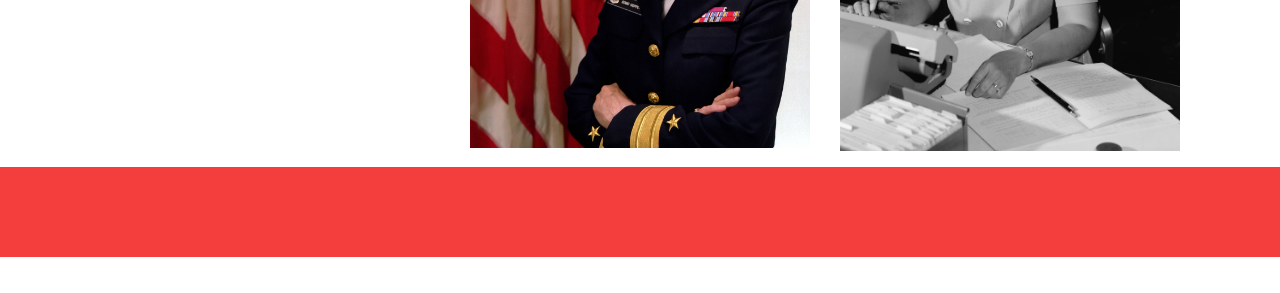
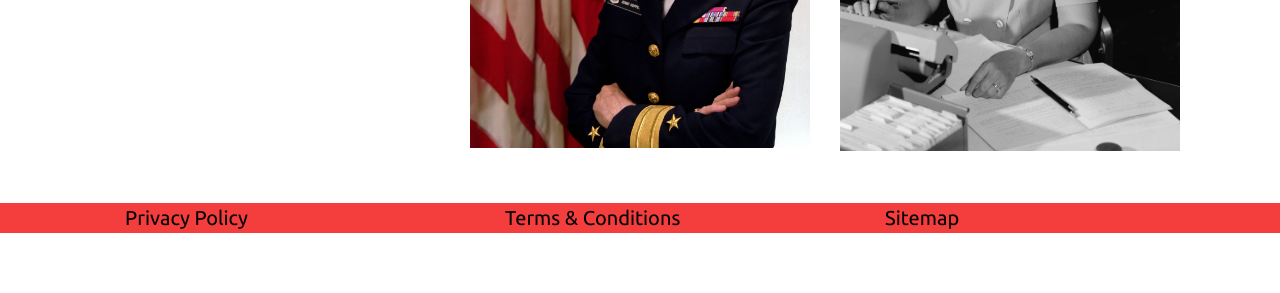
Before and after one commit to RachelEW/women-in-tech-with-bootstrap, a plain HTML site: page index.html in a window 1280 px wide. Shown: the part 551-844 px from the top of the page. After the commit the page ends 800 px from the top, so only its background shows below. Drawn offline with nearby package versions, Linux system fonts and the light colour scheme.

Commit message:
updates to footer

```diff
--- a/css/styles.css
+++ b/css/styles.css
@@ -136,3 +136,7 @@ blockquote::after {
 #footer {
   background-color: #f43d3d;
 }
+
+#footer ul li a:hover {
+  font-weight: bold;
+}
--- a/index.html
+++ b/index.html
@@ -52,26 +52,28 @@
   </nav>
   </div> <!-- /.container -->
 
-  <footer class="footer">
-    <ul id="footer">
-      <div class="container-fluid">
+  <footer>
+    <ul class="fixed-bottom" id="footer">
+      <div class="container">
+        <div class="row">
       <div class="col-md-4">
       <li>
-        <a href="#" Privacy Policy></a>
+        <a href="#">Privacy Policy</a>
       </li>
             </div> <!-- /.col-md-4 -->
         <div class="col-md-4">
       <li>
-        <a href="#" Terms & Conditions></a>
+        <a href="#">Terms & Conditions</a>
         </a>
       </li>
             </div> <!-- /.col-md-4 -->
           <div class="col-md-4">
       <li>
-        <a href="#" Sitemap></a>
+        <a href="#">Sitemap</a>
         </a>
       </li>
     </div> <!-- /.col-md-4 -->
+  </div> <!-- /.row -->
   </div> <!-- /.container-fluid -->
 </footer>
 
```
